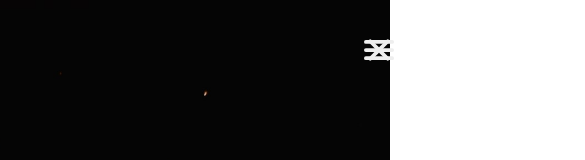
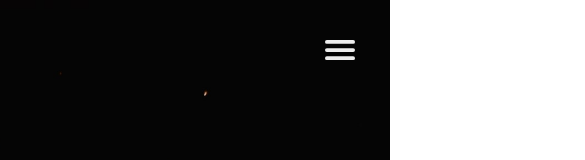
Before and after one commit to Onionie/portfolio, a React (Create React App) app: page / in a window 390 px wide. Shown: the top 160 px of the page, 585 px wide, since content can reach past the window. Built offline with nearby package versions, Linux system fonts and the light colour scheme.

Commit message:
Created a responsive mobile navigation

```diff
--- a/src/Components/Header.js
+++ b/src/Components/Header.js
@@ -4,47 +4,50 @@ import { IoMenu, IoClose } from 'react-icons/io5';
 import styles from './Header.module.css';
 
 const Nav = () => {
-  const [hamburger, setHamburger] = useState(false);
+  const [hamburger, setHamburger] = useState(true);
 
   const hamburgerHandler = () => {
     setHamburger(!hamburger);
   };
 
+  const scrollToHandler = () => {
+    setHamburger(true);
+  };
+
   return (
-    <header className={hamburger ? styles.mobile__nav : ''}>
+    <header className={hamburger ? '' : styles.mobile__nav}>
       <nav>
         <ul>
-          <li>
+          <li onClick={scrollToHandler}>
             <a href="#skills">Skills</a>
           </li>
-          <li>
+          <li onClick={scrollToHandler}>
             <a href="#projects">Projects</a>
           </li>
-          <li>
+          <li onClick={scrollToHandler}>
             <a href="https://github.com/Onionie">
               <BsGithub />
             </a>
           </li>
-          <li>
+          <li onClick={scrollToHandler}>
             <a href="https://www.linkedin.com/in/onionie/">
               <BsLinkedin />
             </a>
           </li>
-          <li>
+          <li onClick={scrollToHandler}>
             <a className={styles.contact} href="#contact">
               Contact Me
             </a>
           </li>
         </ul>
-        <div className={styles.btn__mobile}>
+      </nav>
+      <div className={styles.btn__mobile}>
+        {hamburger ? (
           <IoMenu onClick={hamburgerHandler} />
-          <IoClose
-            className={
-              hamburger ? styles.close__btn__hide : styles.close__btn__show
-            }
-          />
-        </div>
-      </nav>
+        ) : (
+          <IoClose onClick={hamburgerHandler} />
+        )}
+      </div>
     </header>
   );
 };
--- a/src/Components/Header.module.css
+++ b/src/Components/Header.module.css
@@ -10,7 +10,7 @@
 
 html {
   font-size: 62.5%;
-
+  overflow-x: hidden;
   scroll-behavior: smooth;
 }
 
@@ -21,12 +21,14 @@ body {
 }
 
 header {
-  position: absolute;
+  position: relative;
   width: 100%;
-  padding: 5rem 4rem 0;
 }
 
 nav {
+  position: absolute;
+  width: inherit;
+  padding: 5rem 4rem 0;
   display: flex;
   justify-content: flex-end;
 }
@@ -76,9 +78,12 @@ nav a:hover,
   top: 3rem;
   right: 3rem;
   font-size: 4rem;
+  opacity: 0;
   cursor: pointer;
+  pointer-events: none;
+  visibility: hidden;
+
   transition: all 0.4s;
-  opacity: 1;
 }
 
 /****************
@@ -125,86 +130,49 @@ nav a:hover,
   }
 }
 
-/* screen < 1600px */
-@media (max-width: 100em) {
-  nav ul {
-    gap: 3rem;
-    font-size: 2.2rem;
-  }
-
-  li a svg {
-    display: block;
-    width: 3rem;
-    height: 3rem;
-  }
-}
-
 /* screen < 1312px */
 @media (max-width: 82em) {
   nav ul {
     gap: 2rem;
-    font-size: 2.2rem;
-  }
-
-  li a svg {
-    display: block;
-    width: 3rem;
-    height: 3rem;
   }
 }
 
+/* Mobile Navigation */
 /* screen < 960px */
 @media (max-width: 60em) {
-  /* CLOSE */
-  /* opacity: 0;
-    pointer-events: none;
-    visibility: hidden;
-  */
-  /* OPEN */
-  /* opacity: 0;
-    pointer-events: auto;
-    visibility: visible;
-  */
-  header {
-    /* position: fixed; */
-    z-index: 100;
+  nav {
     padding: 0;
-    height: 100%;
-    transform: translateX(100%);
-    transition: all 0.4s;
-  }
-
-  header.mobile__nav {
-    transform: translateX(0%);
-    transition: all 0.4s;
   }
 
   nav ul {
-    background-color: rgba(36, 39, 42, 0.8);
+    background-color: rgba(36, 39, 42, 0.9);
     height: 100vh;
-    width: 45%;
-
-    padding: 10rem 5rem;
+    width: 100%;
+    z-index: 100;
+    padding-top: 10rem;
 
     flex-direction: column;
     gap: 3rem;
     align-items: center;
     font-size: 2.6rem;
+
+    /* Hide and disable */
+    pointer-events: none;
+    visibility: hidden;
+    transform: translateX(100%);
+    transition: all 0.4s;
+  }
+
+  .mobile__nav nav ul {
+    transform: translateX(0);
+    pointer-events: auto;
+    visibility: visible;
   }
 
   .btn__mobile svg {
-    left: -8%;
-  }
-
-  .close__btn__show {
+    z-index: 101;
     opacity: 1;
-  }
-
-  .close__btn__hide {
-    opacity: 0;
-  }
-
-  .btn__mobile__on {
-    display: block;
+    pointer-events: auto;
+    visibility: visible;
   }
 }
```
